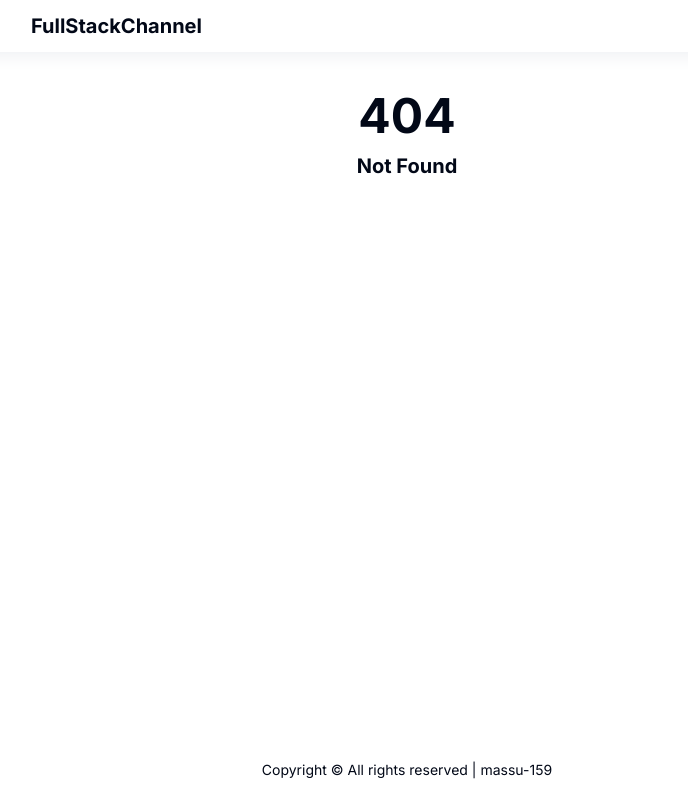
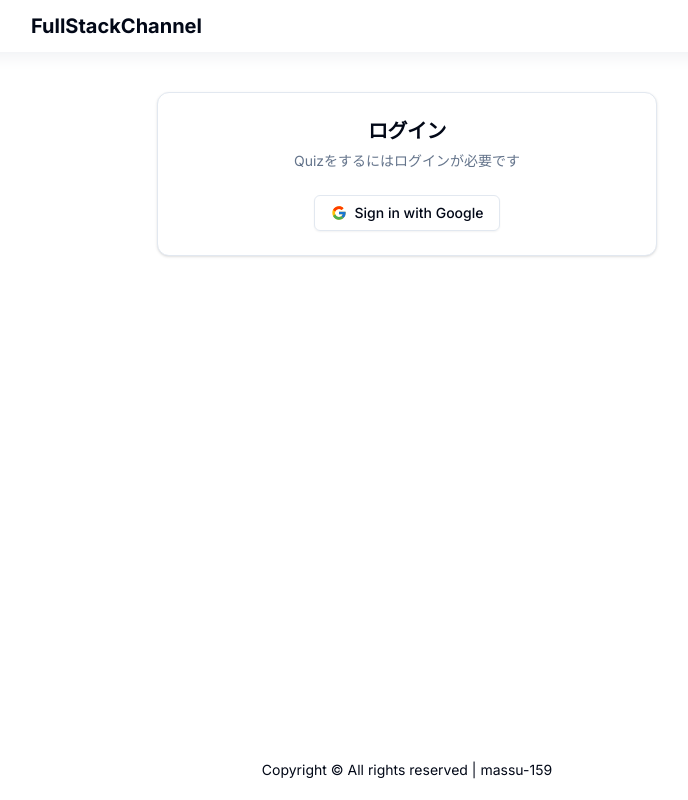
Before and after one commit to massu-159/next-stripe-subscribe, a Next.js app: page /login in a window 1280 px wide. Before the commit this address had no page. Shown: the whole page, without its empty margins (233-921 px from the left). Built offline with nearby package versions, Linux system fonts and the light colour scheme; no server answers.

Commit message:
add login

```diff
--- /dev/null
+++ b/app/context/AuthContext.tsx
@@ -0,0 +1,21 @@
+"use client"
+
+import { SessionProvider } from "next-auth/react"
+import { QueryClient, QueryClientProvider } from "@tanstack/react-query"
+
+type AuthContextProps = {
+  children: React.ReactNode
+}
+
+const queryClient = new QueryClient()
+
+// 認証コンテキスト
+const AuthContext = ({ children }: AuthContextProps) => {
+  return (
+    <QueryClientProvider client={queryClient}>
+      <SessionProvider>{children}</SessionProvider>
+    </QueryClientProvider>
+  )
+}
+
+export default AuthContext
--- a/app/layout.tsx
+++ b/app/layout.tsx
@@ -2,6 +2,7 @@ import './globals.css'
 import type { Metadata } from 'next'
 import { Inter } from 'next/font/google'
 import Navigation from '@/components/auth/Navigation'
+import AuthContext from '@/app/context/AuthContext'
 
 const inter = Inter({ subsets: ['latin'] })
 
@@ -18,7 +19,7 @@ export default function RootLayout({
   return (
     <html lang="ja">
       <body className={inter.className}>
-
+        <AuthContext>
           <div className="flex min-h-screen flex-col">
             <Navigation />
             <main className="container mx-auto max-w-screen-md flex-1 px-2">
@@ -32,6 +33,7 @@ export default function RootLayout({
               </div>
             </footer>
           </div>
+        </AuthContext>
       </body>
     </html>
   )
--- /dev/null
+++ b/app/login/page.tsx
@@ -0,0 +1,7 @@
+import Login from "@/components/auth/Login"
+
+const LoginPage = () => {
+  return <Login />
+}
+
+export default LoginPage
--- /dev/null
+++ b/components/auth/Login.tsx
@@ -0,0 +1,29 @@
+"use client"
+
+import {
+  Card,
+  CardContent,
+  CardHeader,
+  CardTitle,
+  CardDescription,
+} from "@/components/ui/card"
+import LoginButton from "@/components/auth/LoginButton"
+
+// ログイン
+const Login = () => {
+  return (
+    <Card className="max-w-[500px] mx-auto">
+      <CardHeader>
+        <CardTitle className="text-xl text-center">ログイン</CardTitle>
+        <CardDescription className="text-center">
+          Quizをするにはログインが必要です
+        </CardDescription>
+      </CardHeader>
+      <CardContent className="text-center">
+        <LoginButton />
+      </CardContent>
+    </Card>
+  )
+}
+
+export default Login
--- /dev/null
+++ b/components/auth/LoginButton.tsx
@@ -0,0 +1,53 @@
+"use client"
+
+import { useEffect } from "react"
+import { signIn, useSession } from "next-auth/react"
+import { useRouter } from "next/navigation"
+import { FcGoogle } from "react-icons/fc"
+import { Button } from "@/components/ui/button"
+import { useToast } from "@/components/ui/use-toast"
+
+// ログインボタン
+const LoginButton = () => {
+  const router = useRouter()
+  const { toast } = useToast()
+  const { data: session } = useSession()
+
+  useEffect(() => {
+    if (session?.user) {
+      toast({
+        title: "ログインしました",
+        variant: "success",
+      })
+
+      router.push("/")
+    }
+  }, [router, session?.user, toast])
+
+  const handleLogin = async () => {
+    try {
+      const result = await signIn("google")
+
+      if (result?.error) {
+        toast({
+          title: "ログインに失敗しました",
+          variant: "destructive",
+        })
+      }
+    } catch (error) {
+      toast({
+        title: "ログインに失敗しました",
+        variant: "destructive",
+      })
+    }
+  }
+
+  return (
+    <Button variant="outline" onClick={handleLogin}>
+      <FcGoogle className="mr-2 h-4 w-4" />
+      Sign in with Google
+    </Button>
+  )
+}
+
+export default LoginButton
--- a/components/ui/toast.tsx
+++ b/components/ui/toast.tsx
@@ -30,6 +30,7 @@ const toastVariants = cva(
         default: "border bg-background text-foreground",
         destructive:
           "destructive group border-destructive bg-destructive text-destructive-foreground",
+        success: 'bg-green-500 text-white',
       },
     },
     defaultVariants: {
```
